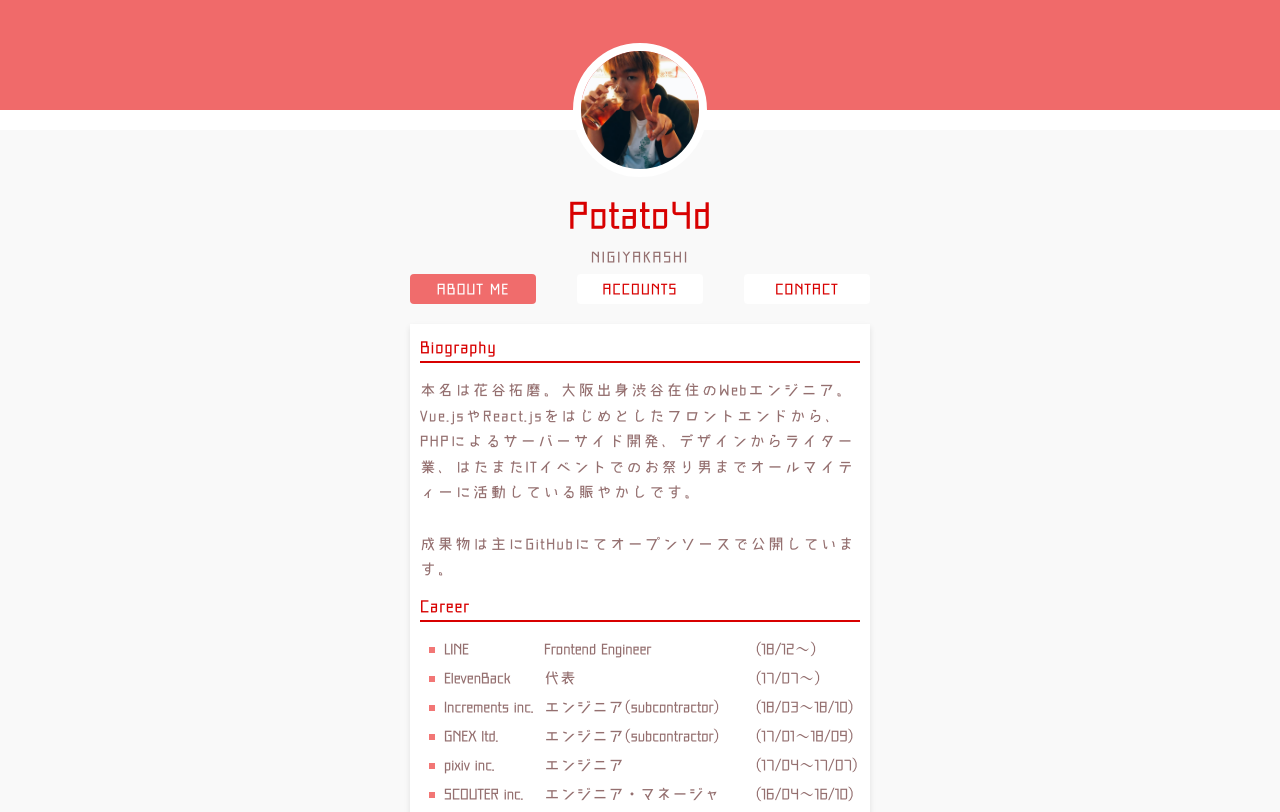
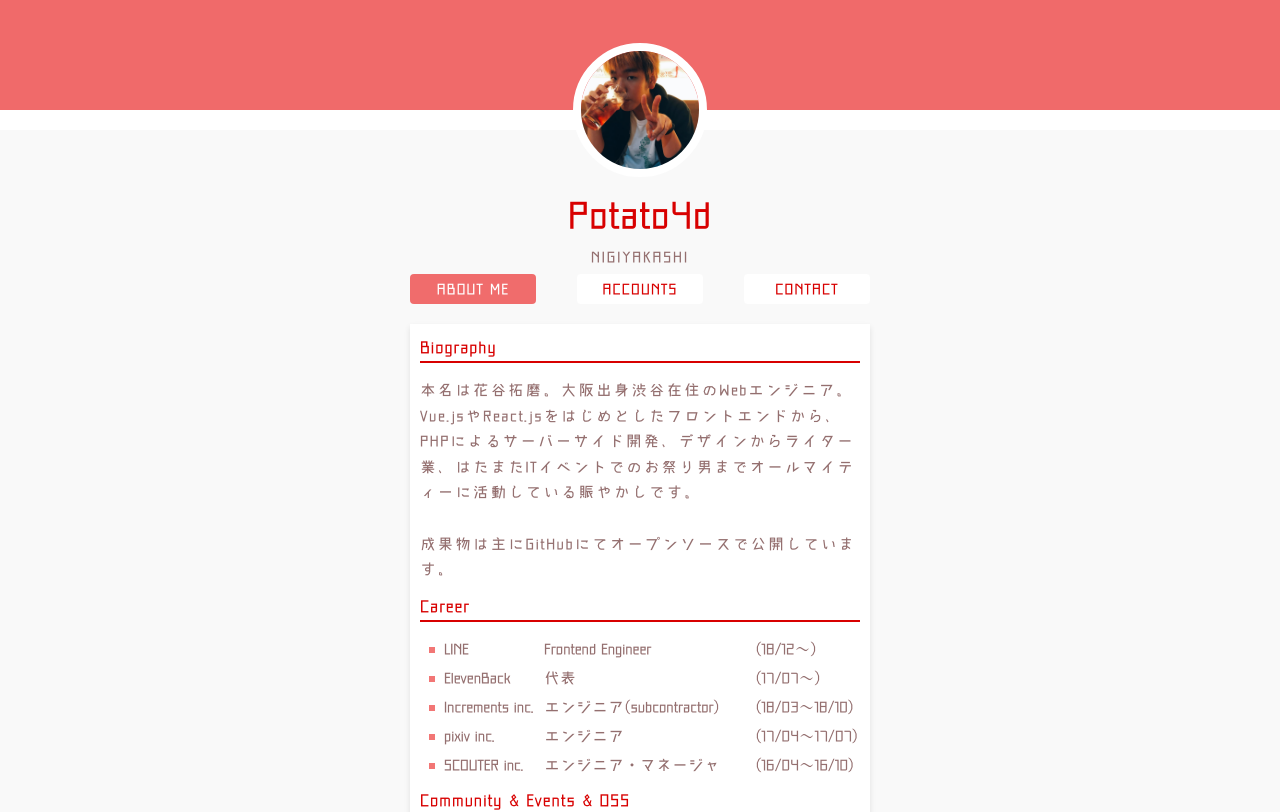
Before and after one commit to potato4d/potato4d.me, a Nuxt app: page / in a window 1280 px wide. Shown: the top 812 px of the page. Built offline with nearby package versions, Linux system fonts and the light colour scheme.

Commit message:
Update index.vue

```diff
--- a/app/pages/index.vue
+++ b/app/pages/index.vue
@@ -34,15 +34,6 @@
           >
           <span class="career-role">エンジニア(subcontractor)</span>
           <span class="carrer-history">(18/03〜18/10)</span>
-        </li>
-        <li>
-          <span class="career-name"
-            >GNEX ltd.<span class="carrer-history-sp"
-              >(17/01〜18/09)</span
-            ></span
-          >
-          <span class="career-role">エンジニア(subcontractor)</span>
-          <span class="carrer-history">(17/01〜18/09)</span>
         </li>
         <li>
           <span class="career-name"
```
